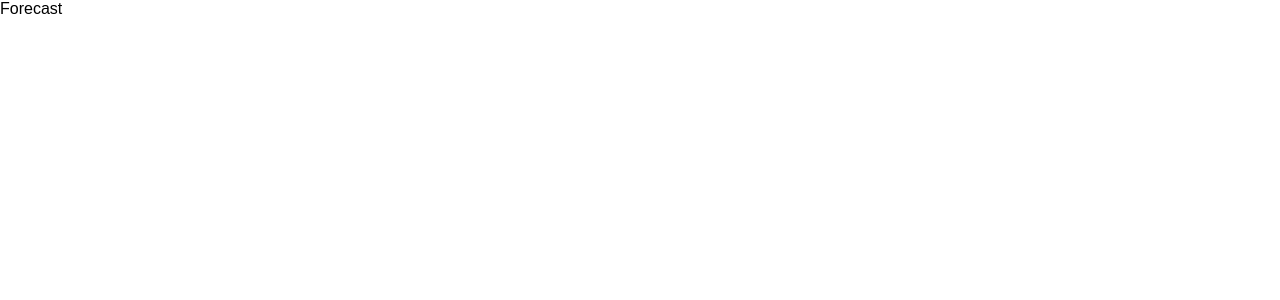
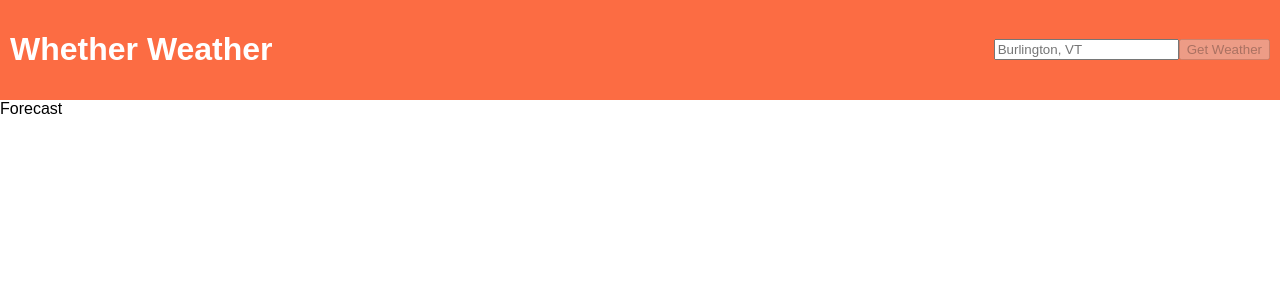
Before and after one commit to uelski/react-weather, a React (Create React App) app: page /forecast in a window 1280 px wide. Shown: the top 300 px of the page. Built offline with nearby package versions, Linux system fonts and the light colour scheme; no server answers.

Commit message:
created Day component to loop through response data

```diff
--- a/package.json
+++ b/package.json
@@ -4,6 +4,7 @@
   "private": true,
   "dependencies": {
     "axios": "^0.16.1",
+    "query-string": "^4.3.4",
     "react": "^15.5.4",
     "react-dom": "^15.5.4",
     "react-router-dom": "^4.1.1"
--- a/src/App.js
+++ b/src/App.js
@@ -1,17 +1,14 @@
-import React, { Component } from 'react';
-import './App.css';
-import Header from './components/Header';
-import Page from './components/Page';
-import Input from './components/Input';
-import Forecast from './components/Forecast';
-import { BrowserRouter, Route, Link, Switch } from 'react-router-dom'
+import React, { Component } from 'react'
+import './App.css'
+import Header from './components/Header'
+import Page from './components/Page'
+import Input from './components/Input'
+import Forecast from './components/Forecast'
+import { BrowserRouter, Route, Switch } from 'react-router-dom'
 
 function Home () {
   return (
     <div>
-      <Header text="Whether Weather">
-        <Input />
-      </Header>
       <Page>
         <Input />
       </Page>
@@ -23,6 +20,10 @@ class App extends Component {
   render() {
     return (
       <BrowserRouter>
+        <div>
+          <Header text="Whether Weather">
+            <Input />
+          </Header>
           <Switch>
             <Route exact path='/' component={Home} />
             <Route path='/forecast' component={Forecast} />
@@ -30,6 +31,7 @@ class App extends Component {
                 return <p>Not Found</p>
               }} />
           </Switch>
+        </div>
       </BrowserRouter>
     )
   }
--- a/src/components/Forecast.js
+++ b/src/components/Forecast.js
@@ -1,8 +1,40 @@
 import React, { Component } from 'react';
 import PropTypes from 'prop-types';
 import api from '../utils/api';
+import queryString from 'query-string';
+
+function Day (props) {
+	return (
+		<div className="day-container">
+			<div>{this.props.day}</div>
+			<div>{this.props.temp}</div>
+			<div>{this.props.description}</div>
+		</div>
+	)
+
+}
+
+Day.propTypes = {
+	day: PropTypes.string.isRequired,
+	temp: PropTypes.string.isRequired,
+	description: PropTypes.string.isRequired
+}
 
 class Forecast extends Component {
+	constructor(props) {
+		super(props);
+
+		this.state = {
+			days: [],
+			city: ''
+		}
+	}
+	componentDidMount () {
+		var params = queryString.parse(this.props.location.search);
+		api.getWeather(params.place).then(function(res) {
+			console.log(res);
+		})
+	}
 	render () {
 		return (
 			<div>Forecast</div>
--- a/src/components/Input.js
+++ b/src/components/Input.js
@@ -1,6 +1,7 @@
 import React, { Component } from 'react';
 import PropTypes from 'prop-types';
 import api from '../utils/api';
+import { Link } from 'react-router-dom';
 
 class Input extends Component {
 	constructor(props) {
@@ -28,12 +29,19 @@ class Input extends Component {
 		api.getWeather(this.state.place);
 	}
 	render () {
+		var place = this.state.place;
 		return (
 			<form onSubmit={this.submitPlace}>
 				<input type='text' placeholder='Burlington, VT'
 				value={this.state.place}
 				onChange={this.handleChange}/>
-				<button>Get Weather</button>
+				<Link
+				to={{
+					pathname: '/forecast',
+					search: '?place=' + place
+				}}>
+					<button disabled={this.state.place === ''}>Get Weather</button>
+				</Link>
 			</form>
 		)
 	}
--- a/src/utils/api.js
+++ b/src/utils/api.js
@@ -6,9 +6,9 @@ var key = '4777a67ac7e3a7bc31afada79934612a';
 
 module.exports = {
 	getWeather: function(city) {
-		return axios.get('http://api.openweathermap.org/data/2.5/forecast?q=' + city + '&APPID=' + key)
+		return axios.get('http://api.openweathermap.org/data/2.5/forecast?q=' + city + '&units=imperial&APPID=' + key)
 		.then(function(res) {
-			console.log(res);
+			return res.data;
 		});
 	}
 }
```
Lines whose indentation alone changed are shown as unchanged.
